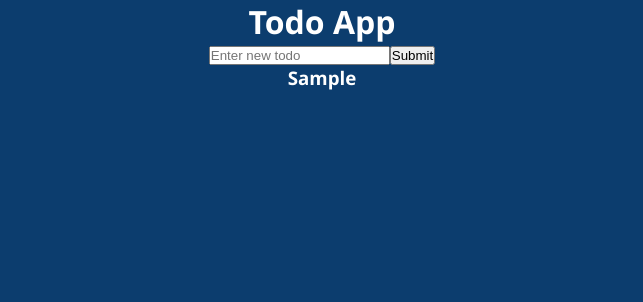
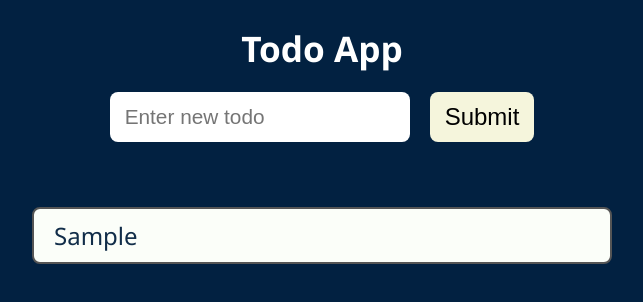
Before and after one commit to vltinica/react-todo-list, a React (Create React App) app: page / in a window 1280 px wide. Both pictures are taken after typing "Sample" into the empty fields and a click on the button "Submit". Shown: the top 302 px of the page, without its empty margins (318-961 px from the left). Built offline with nearby package versions, Linux system fonts and the light colour scheme.

Commit message:
add styles to the components

```diff
--- a/src/App.css
+++ b/src/App.css
@@ -1,3 +1,11 @@
 .App {
   text-align: center;
+  max-width: 600px;
+  margin: 0 auto;
 }
+
+h1 {
+  font-size: 2.2rem;
+  margin-bottom: 20px;
+  margin-top: 24px;
+}
--- a/src/App.js
+++ b/src/App.js
@@ -8,7 +8,6 @@ function App() {
 
   const addTodoHandler = (text) => {
     setTodos([...todos, text]);
-    console.log();
   };
   return (
     <div className="App">
--- a/src/components/Todos/Todo.js
+++ b/src/components/Todos/Todo.js
@@ -1,9 +1,10 @@
 import React from "react";
+import styles from "./Todo.module.css";
 
 const Todo = ({ todo }) => {
   return (
-    <div>
-      <h3>{todo}</h3>
+    <div className={styles.todo}>
+      <div className={styles.todoText}>{todo}</div>
     </div>
   );
 };
--- a/src/components/Todos/Todo.module.css
+++ b/src/components/Todos/Todo.module.css
@@ -0,0 +1,16 @@
+.todo {
+  display: flex;
+  align-items: center;
+  padding: 10px 20px;
+  margin: 15px 0;
+  font-size: 1.5rem;
+  border-radius: 8px;
+  border: 2px solid #555;
+  color: #112d49;
+  background-color: #fbfef9;
+}
+
+.todoText {
+  width: 100%;
+  text-align: left;
+}
--- a/src/components/Todos/TodoForm.js
+++ b/src/components/Todos/TodoForm.js
@@ -1,5 +1,6 @@
 import React from "react";
 import { useState } from "react";
+import style from "./TodoForm.module.css";
 
 const TodoForm = ({ addTodo }) => {
   const [text, setText] = useState("");
@@ -11,7 +12,7 @@ const TodoForm = ({ addTodo }) => {
   };
 
   return (
-    <div>
+    <div className={style.todoFormContainer}>
       <form onSubmit={onSubmitHandler}>
         <input
           placeholder="Enter new todo"
--- /dev/null
+++ b/src/components/Todos/TodoForm.module.css
@@ -0,0 +1,34 @@
+.todoFormContainer {
+  margin-bottom: 40px;
+}
+
+.todoFormContainer form {
+  display: flex;
+  align-items: center;
+  justify-content: center;
+}
+
+.todoFormContainer input {
+  width: 45%;
+  height: 30px;
+  font-size: 1.3rem;
+}
+
+.todoFormContainer button {
+  margin-left: 20px;
+  height: 50px;
+  cursor: pointer;
+  background-color: beige;
+  font-size: 1.5rem;
+}
+
+.todoFormContainer button:hover {
+  background-color: rgb(240, 240, 155);
+}
+
+.todoFormContainer input,
+button {
+  padding: 10px 15px;
+  border: none;
+  border-radius: 8px;
+}
--- a/src/components/Todos/TodoList.js
+++ b/src/components/Todos/TodoList.js
@@ -1,6 +1,13 @@
 import React from "react";
 import Todo from "./Todo";
+import styles from "./TodoList.module.css";
 
 export const TodoList = ({ todos }) => {
-  return todos.map((todo, index) => <Todo key={index} todo={todo} />);
+  return (
+    <div className={styles.todoListContainer}>
+      {todos.map((todo, index) => (
+        <Todo key={index} todo={todo} />
+      ))}
+    </div>
+  );
 };
--- a/src/components/Todos/TodoList.module.css
+++ b/src/components/Todos/TodoList.module.css
@@ -0,0 +1,3 @@
+.todoListContainer {
+  padding: 10px;
+}
--- a/src/index.css
+++ b/src/index.css
@@ -7,5 +7,5 @@ body {
   font-family: "Segoe UI", "Roboto", "Oxygen", "Ubuntu", "Cantarell",
     "Fira Sans", "Droid Sans", "Helvetica Neue", sans-serif;
   color: white;
-  background-color: #0c3d6e;
+  background-color: #022141;
 }
```
